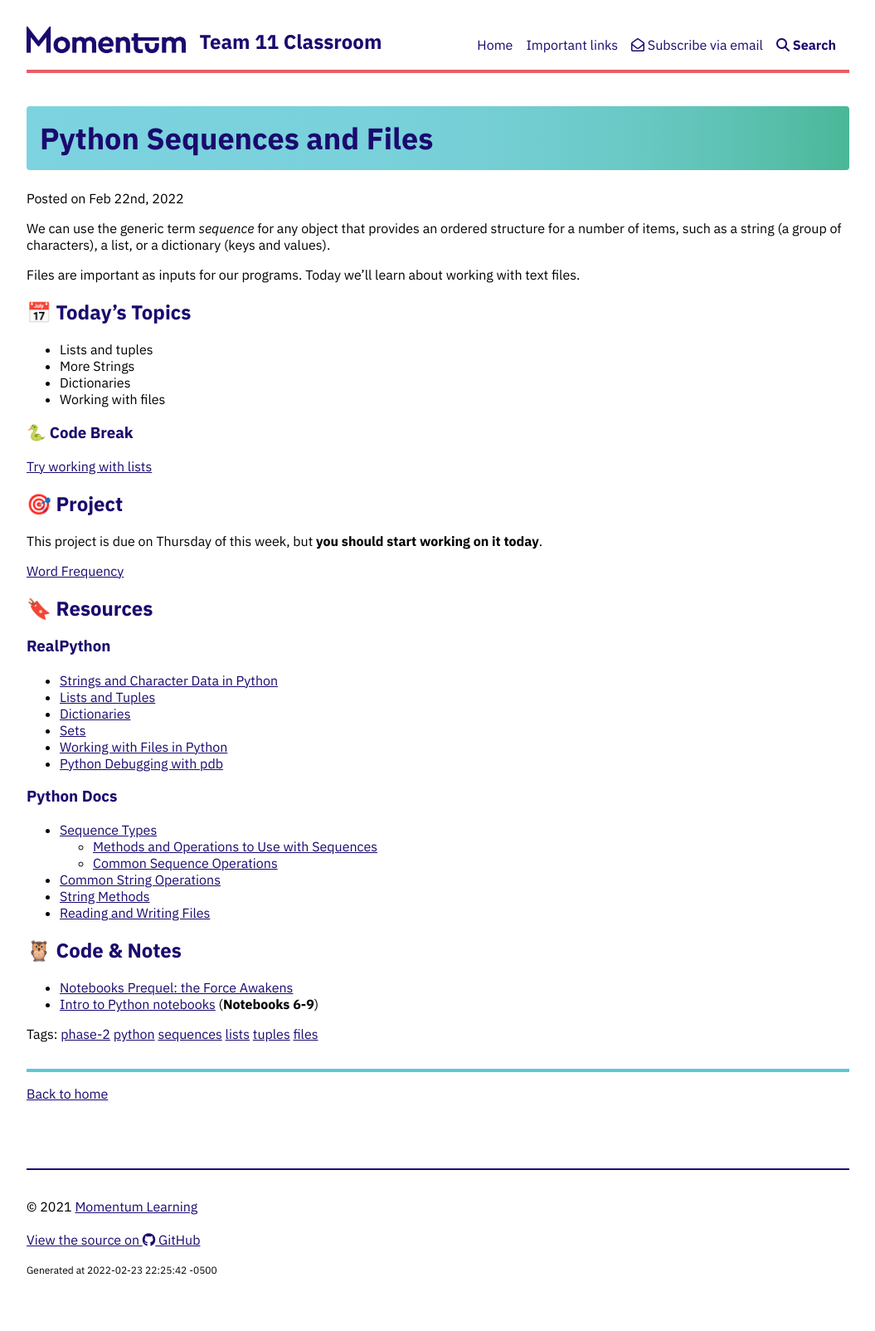
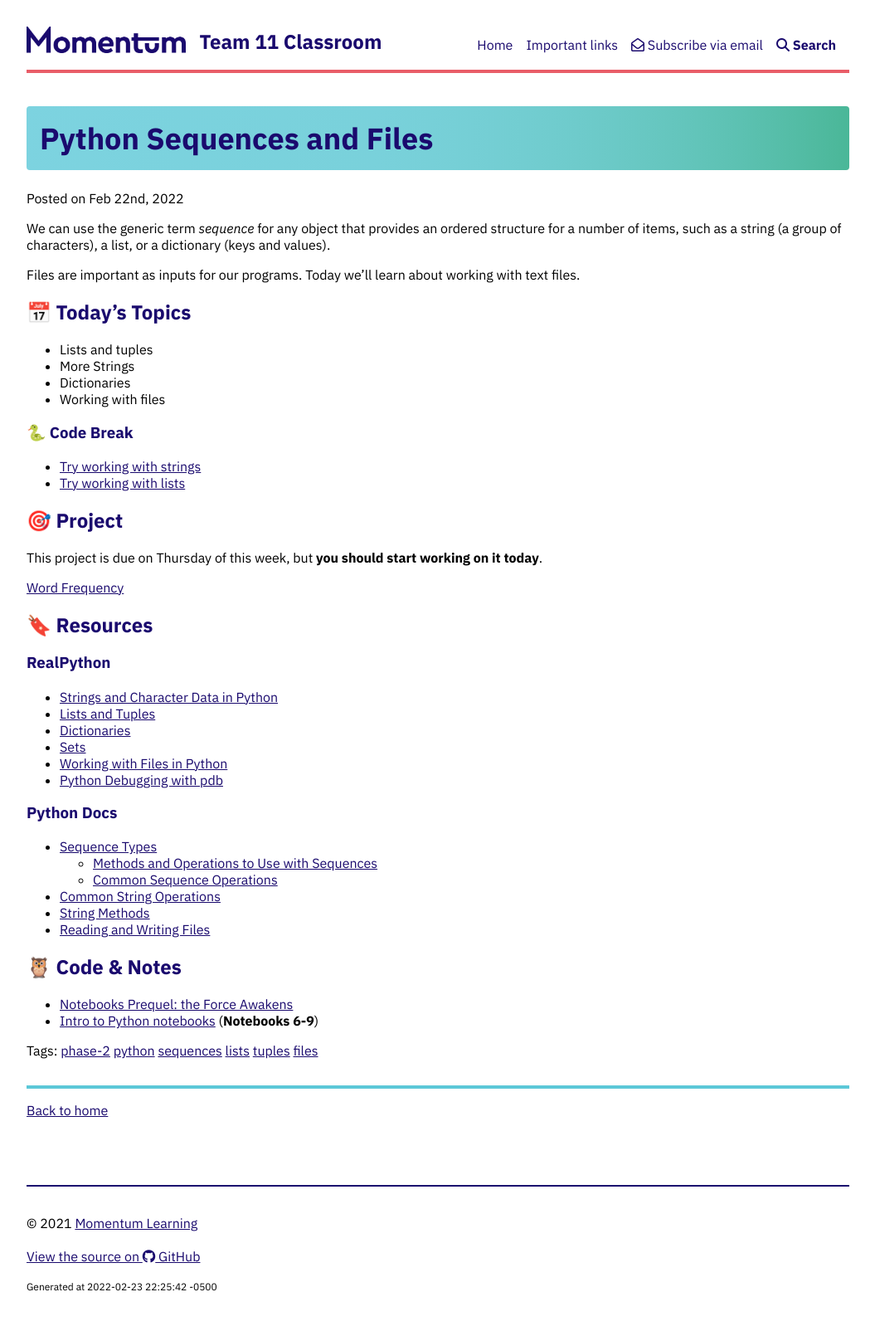
Before and after one commit to Momentum-Team-15/momentum-team-15.github.io, a Jekyll site: the page built from _posts/2022-02-22-py-files-and-sequences.md, in a window 1280 px wide. Shown: the whole page at 83% size, without its empty margins (112-1167 px from the left). Built offline with Jekyll 4.4.1, drawn with Linux system fonts in a browser that asks for light colours; nearby versions of some CDN libraries.

Commit message:
Add exercise to daily post

```diff
--- a/_posts/2022-02-22-py-files-and-sequences.md
+++ b/_posts/2022-02-22-py-files-and-sequences.md
@@ -17,7 +17,8 @@ Files are important as inputs for our programs. Today we'll learn about working
 
 ### 🐍 Code Break
 
-[Try working with lists]({% link code_exercises/py-lists.md %})
+- [Try working with strings]({% link code_exercises/py-sequences.md %})
+- [Try working with lists]({% link code_exercises/py-lists.md %})
 
 ## 🎯 Project
 
```
